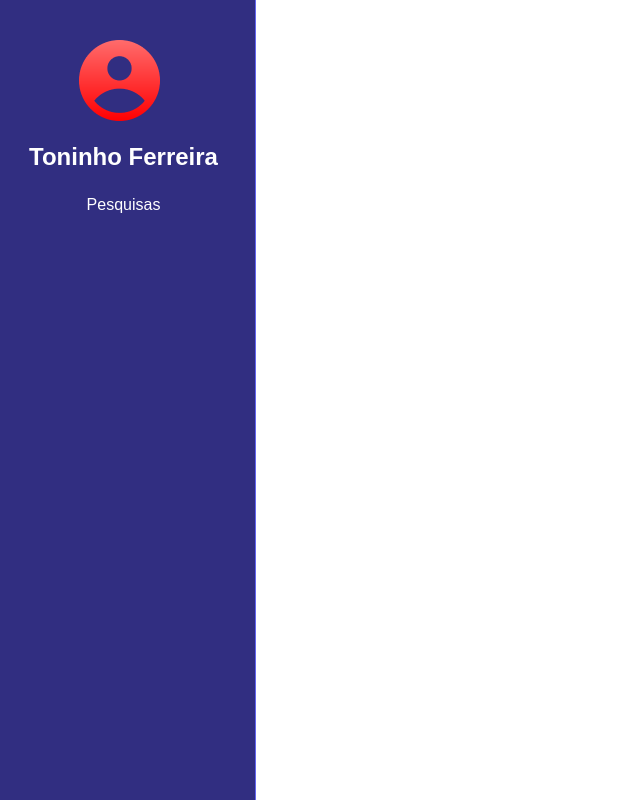
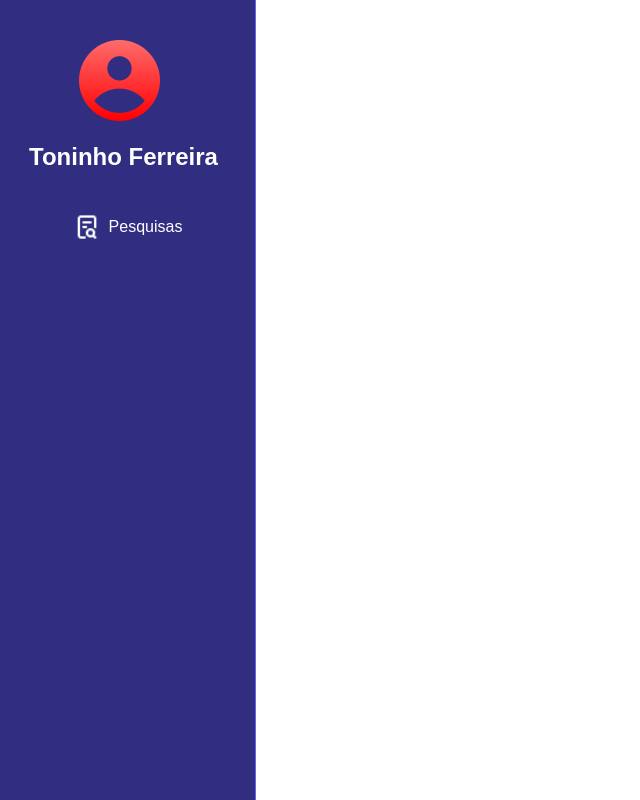
Before and after one commit to m3raak1/nero-management, a Vue app: page / in a window 1280 px wide. Shown: the whole page, without its empty margins (0-640 px from the left). Built offline with nearby package versions, Linux system fonts and the light colour scheme.

Commit message:
Uma hora vai

```diff
--- a/src/components/Sidebar.vue
+++ b/src/components/Sidebar.vue
@@ -25,9 +25,9 @@ defineProps({
                 </span>
             </a>
             <!-- Pesquisas -->
-            <a class="flex justify-center items-center mr-4">
-                <img class="pt-10 h-7 w-auto" v-bind:src="pesquisaspic" alt="Pesquisas" />
-                <span class="pt-5 hidden md:block text-white text-1xl ml-2">
+            <a class="p-10 flex justify-center items-center">
+                <img class="h-7 w-auto" v-bind:src="pesquisaspic">
+                <span class="hidden md:block text-white text-1xl ml-2">
                     Pesquisas
                 </span>
             </a>
```
